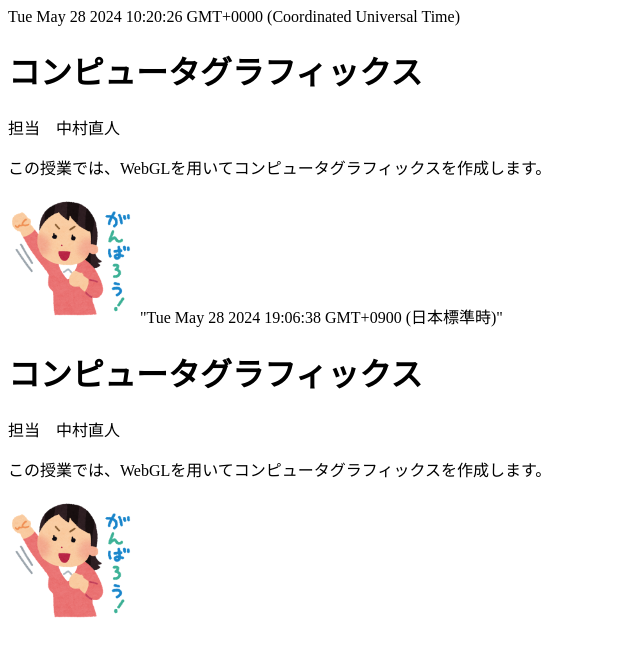
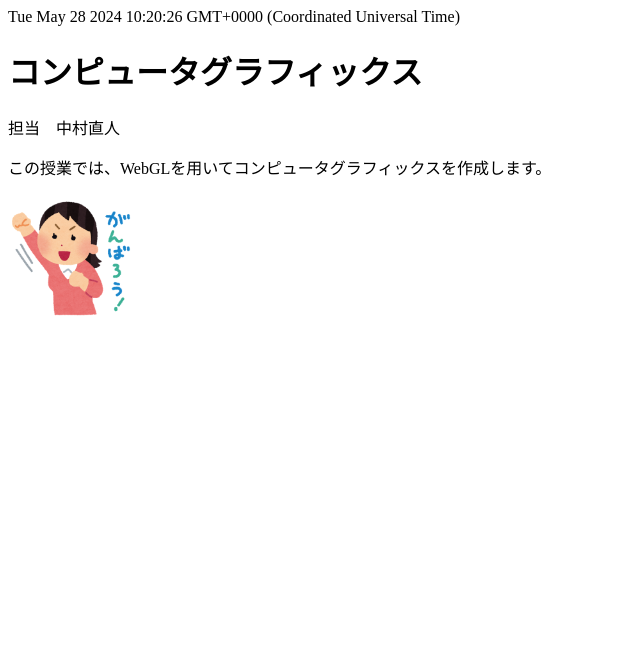
Before and after one commit to 2312018/2024CG, a plain HTML site: page index.html in a window 1280 px wide. Shown: the whole page, without its empty margins (0-640 px from the left). Drawn offline with Linux system fonts and the light colour scheme.

Commit message:
Update index.html

```diff
--- a/index.html
+++ b/index.html
@@ -17,10 +17,6 @@
         image.src = "ganba.png"; //imageのソースの指定
         document.body.appendChild(image); //imageをDOM要素に組み込む
     </script>
-    "Tue May 28 2024 19:06:38 GMT+0900 (日本標準時)"
-    <h1>コンピュータグラフィックス</h1>
-    <p>担当　中村直人</p><p>この授業では、WebGLを用いてコンピュータグラフィックスを作成します。</p>
-    <img width="128" height="128" src="ganba.png">
 
   </body>
 </html>
```
